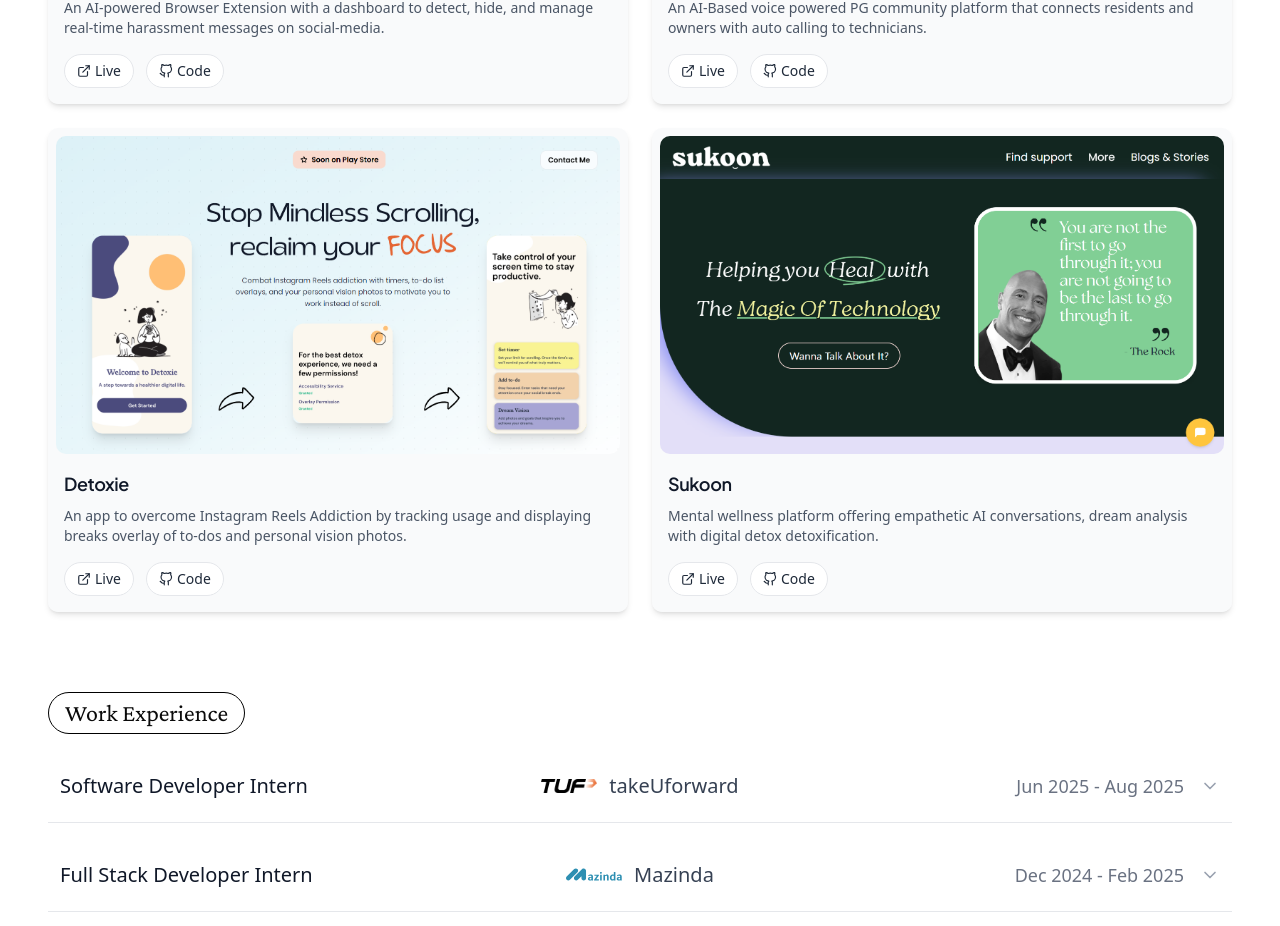
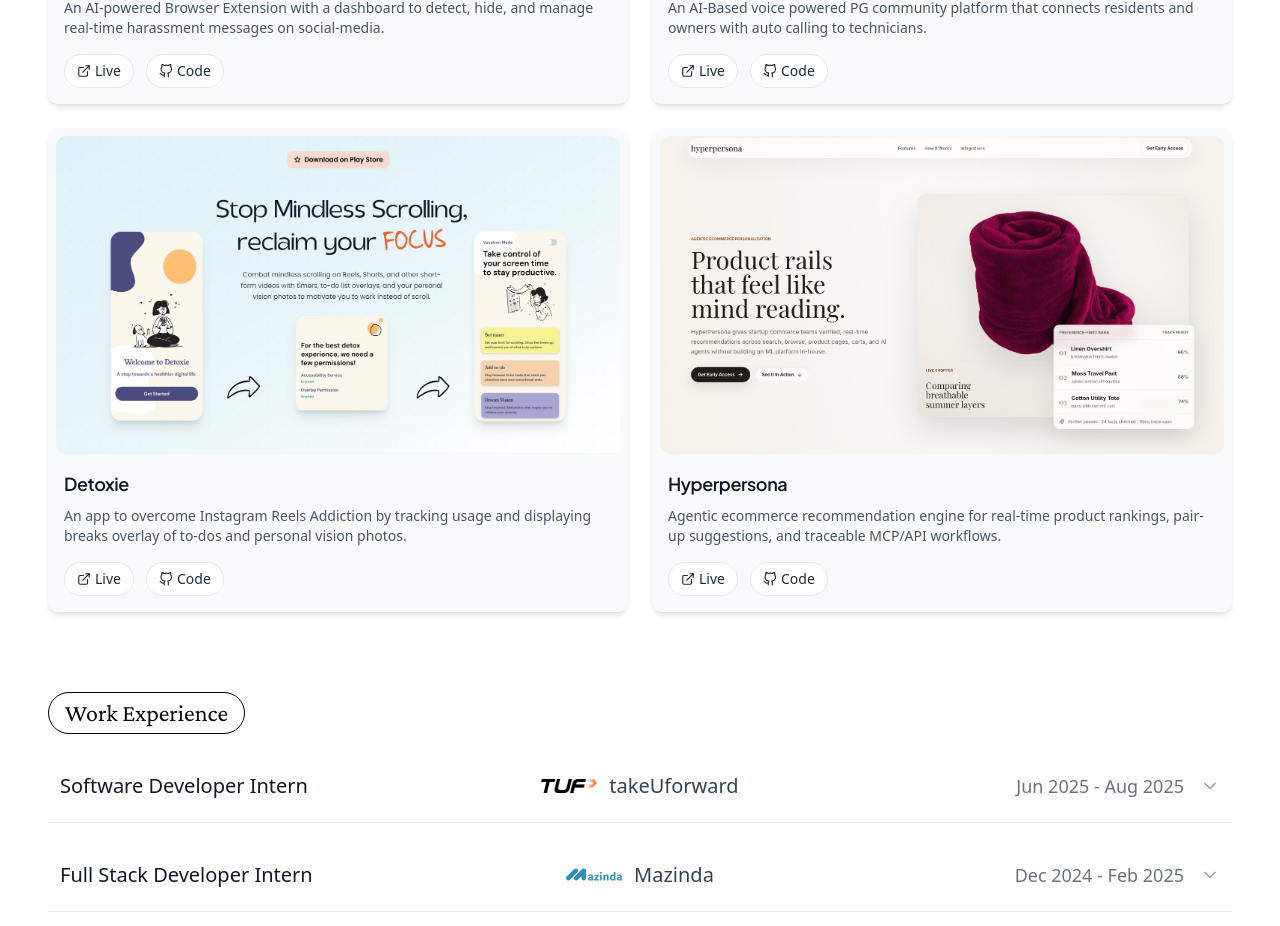
Before and after one commit to Anamika1608/portfolio, a Next.js app: page / in a window 1280 px wide. Shown: the part 1137-2063 px from the top of the page. Built offline with nearby package versions, Linux system fonts and the light colour scheme.

Commit message:
Update featured project links and previews

```diff
--- a/src/components/FeaturedProjects/FeaturedProjects.ts
+++ b/src/components/FeaturedProjects/FeaturedProjects.ts
@@ -6,7 +6,7 @@
     description: "An  AI-powered Browser Extension with a dashboard to detect, hide, and manage real-time harassment messages on social-media.",
     techStack: ["Plasmo", "Upstash", "Puppeteer", "NextJS", "ExpressJS", "Gemini"],
     imageUrl: "/featured-projects/safire.png",
-    liveUrl: "https://safire-five.vercel.app",
+    liveUrl: "https://trysafire.com",
     repoUrl: "https://github.com/Anamika1608/Harassment-Saver-Project",
     variant: "default"
   },
@@ -23,7 +23,7 @@
     title: "Detoxie",
     description: "An app to overcome Instagram Reels Addiction by tracking usage and displaying breaks overlay of to-dos and personal vision photos.",
     techStack: ["React", "React Native", "Expo", "Android Accessibility Service", "Custom Native Modules"],
-    imageUrl: "/featured-projects/detoxie.png",
+    imageUrl: "/featured-projects/detoxie.jpeg",
     liveUrl: "https://detoxie.vercel.app",
     repoUrl: "https://github.com/Anamika1608/Detoxie",
     variant: "default"
@@ -44,12 +44,12 @@
   //   variant: "default"
   // },
   {
-    title: "Sukoon",
-    description: "Mental wellness platform offering empathetic AI conversations, dream analysis with digital detox detoxification.",
-    techStack: ["React", "TailwindCSS", "Framer", "Gsap", "Hume", "Gemini"],
-    imageUrl: "/featured-projects/sukoon.png",
-    liveUrl: "https://sukoon-space.vercel.app",
-    repoUrl: "https://github.com/Sukoon-A-Mental-Wellness-Platform/website",
+    title: "Hyperpersona",
+    description: "Agentic ecommerce recommendation engine for real-time product rankings, pair-up suggestions, and traceable MCP/API workflows.",
+    techStack: ["FastAPI", "Python", "React", "TypeScript", "MCP", "Strands", "AWS"],
+    imageUrl: "/featured-projects/hyperpersona.jpeg",
+    liveUrl: "https://try-hyperpersona.vercel.app/",
+    repoUrl: "https://github.com/Anamika1608/Hyperpersona",
     variant: "default"
   },
   // {
```
Also changed, not shown: public/featured-projects/detoxie.jpeg (added), public/featured-projects/hyperpersona.jpeg (added).
